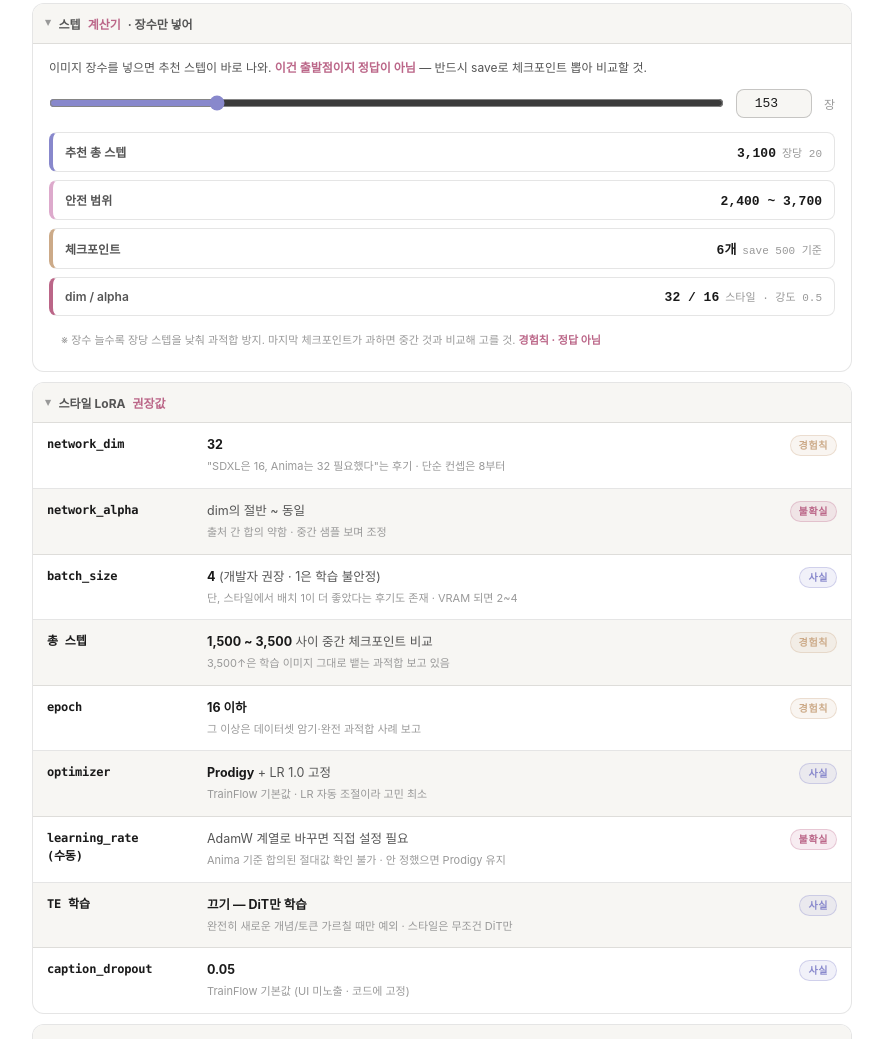
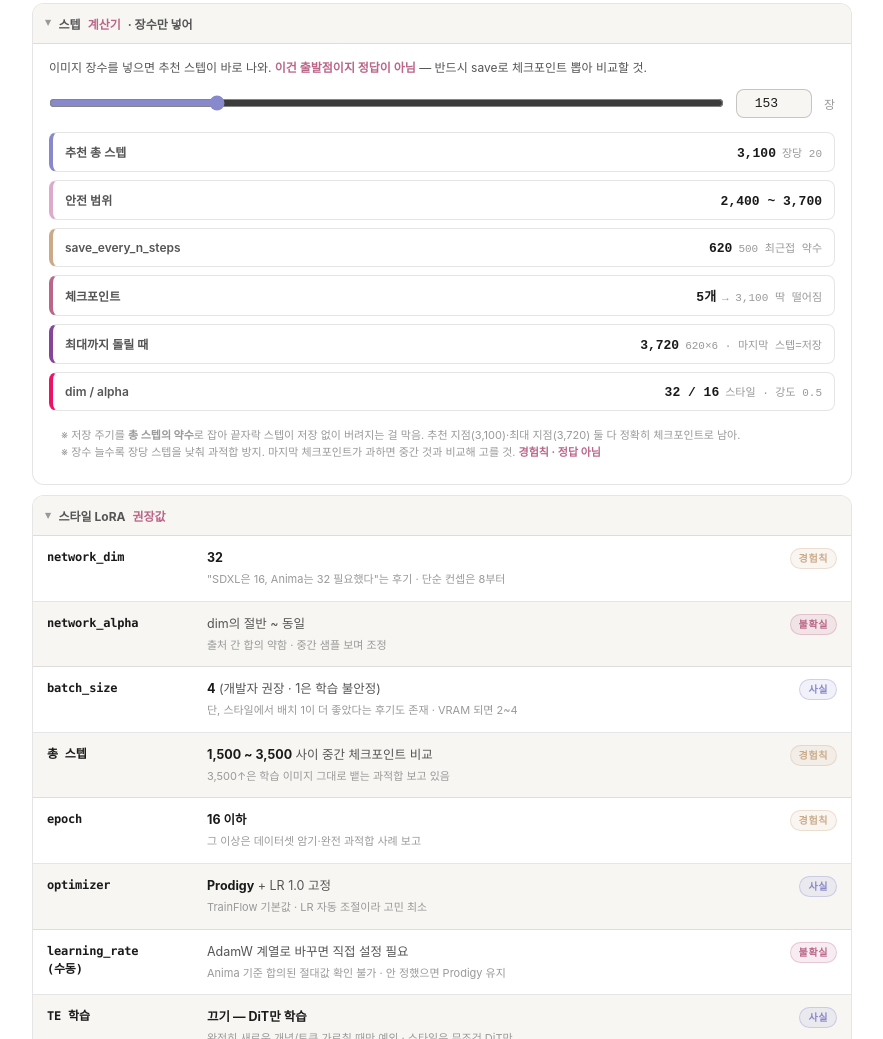
Before and after one commit to Yuki0117-S2/Memo, an Electron app: page lora_tips.html in a window 1280 px wide. Shown: the part 1368-2407 px from the top of the page, without its empty margins (198-1081 px from the left). Drawn offline with Linux system fonts and the light colour scheme.

Commit message:
Add files via upload

```diff
--- a/lora_tips.html
+++ b/lora_tips.html
@@ -330,13 +330,33 @@ footer{margin-top:2rem;font-size:11px;color:var(--text3);text-align:center;lette
   }
   function round100(v){return Math.round(v/100)*100;}
 
+  // 총 스텝의 약수 중 target(500)에 가장 가까운 값 = save_every_n_steps
+  // · 최소 2회 저장 보장(약수 <= total/2) · 동점이면 작은 쪽(체크포인트 많은 쪽) 선택
+  function bestDivisor(total,target){
+    var best=null,bestDiff=Infinity,limit=Math.floor(total/2);
+    for(var d=1;d*d<=total;d++){
+      if(total%d)continue;
+      var cand=[d,total/d];
+      for(var i=0;i<2;i++){
+        var v=cand[i];
+        if(v<1||v>limit)continue;
+        var diff=Math.abs(v-target);
+        if(best===null||diff<bestDiff||(diff===bestDiff&&v<best)){best=v;bestDiff=diff;}
+      }
+    }
+    return best||total;
+  }
+
   function calc(n){
     var ppi=perImage(n);
     var center=round100(n*ppi);
     var min=round100(n*Math.max(ppi-4,8));
     var max=round100(n*(ppi+4));
-    var ckpt=Math.floor(center/500);
-    return {ppi:ppi,center:center,min:min,max:max,ckpt:ckpt};
+    var sv=bestDivisor(center,500);          // 추천 총 스텝을 딱 나누는 저장 주기
+    var ckpt=center/sv;                      // 추천 지점까지의 저장 횟수
+    var maxAligned=Math.ceil(max/sv)*sv;     // 최대까지 돌릴 때 주기에 맞춘 종료 스텝
+    return {ppi:ppi,center:center,min:min,max:max,
+            sv:sv,ckpt:ckpt,maxAligned:maxAligned,maxCkpt:maxAligned/sv};
   }
 
   function row(label,val,color,sub){
@@ -356,9 +376,13 @@ footer{margin-top:2rem;font-size:11px;color:var(--text3);text-align:center;lette
     out.innerHTML=
       row('추천 총 스텝', r.center.toLocaleString(), '#8888CC', '장당 '+r.ppi)
      +row('안전 범위', r.min.toLocaleString()+' ~ '+r.max.toLocaleString(), '#DDAACC')
-     +row('체크포인트', r.ckpt+'개', '#CCAA88', 'save 500 기준')
-     +row('dim / alpha', '32 / 16', '#BB6688', '스타일 · 강도 0.5')
+     +row('save_every_n_steps', r.sv.toLocaleString(), '#CCAA88', '500 최근접 약수')
+     +row('체크포인트', r.ckpt+'개', '#BB6688', '→ '+r.center.toLocaleString()+' 딱 떨어짐')
+     +row('최대까지 돌릴 때', r.maxAligned.toLocaleString(), '#884499', r.sv.toLocaleString()+'×'+r.maxCkpt+' · 마지막 스텝=저장')
+     +row('dim / alpha', '32 / 16', '#EE1166', '스타일 · 강도 0.5')
      +'<div style="font-size:11px;color:var(--text3);line-height:1.6;padding:8px 12px">'
+     +'※ 저장 주기를 <b>총 스텝의 약수</b>로 잡아 끝자락 스텝이 저장 없이 버려지는 걸 막음. '
+     +'추천 지점('+r.center.toLocaleString()+')·최대 지점('+r.maxAligned.toLocaleString()+') 둘 다 정확히 체크포인트로 남아.<br>'
      +'※ 장수 늘수록 장당 스텝을 낮춰 과적합 방지. 마지막 체크포인트가 과하면 중간 것과 비교해 고를 것. <b style="color:var(--danger)">경험칙 · 정답 아님</b></div>';
   }
 
```
